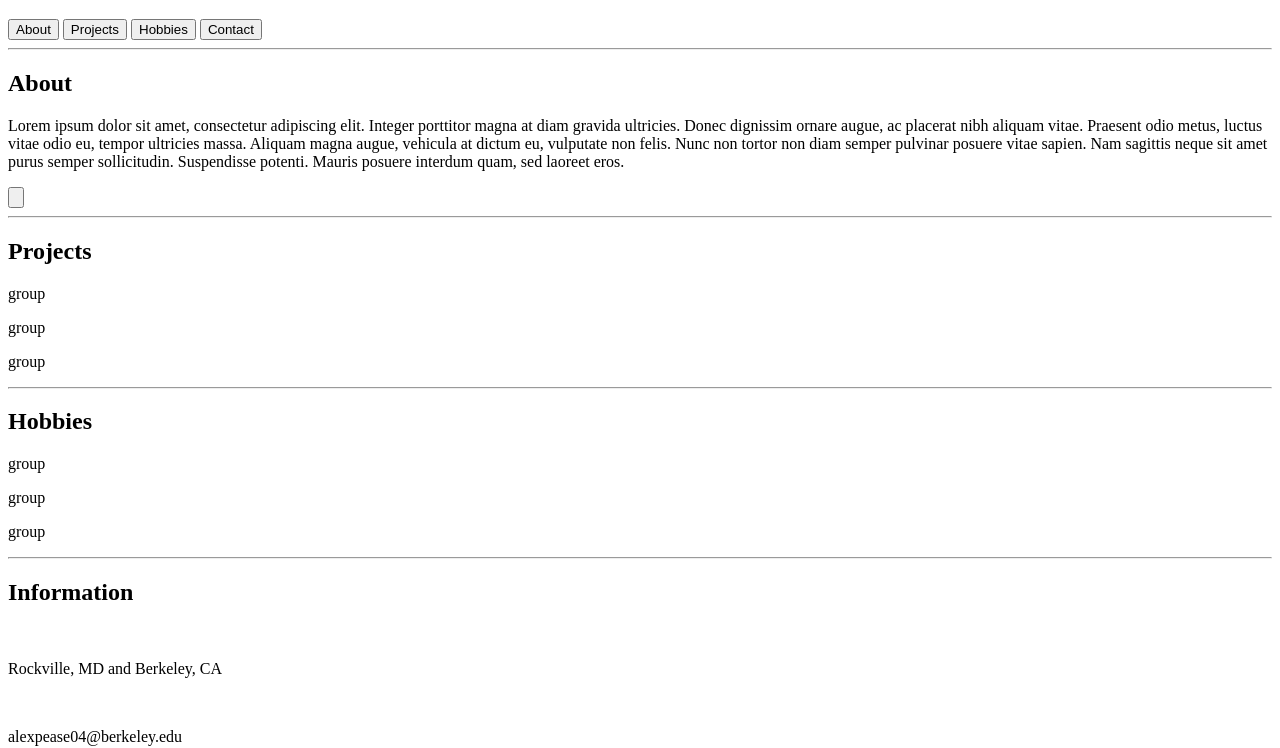
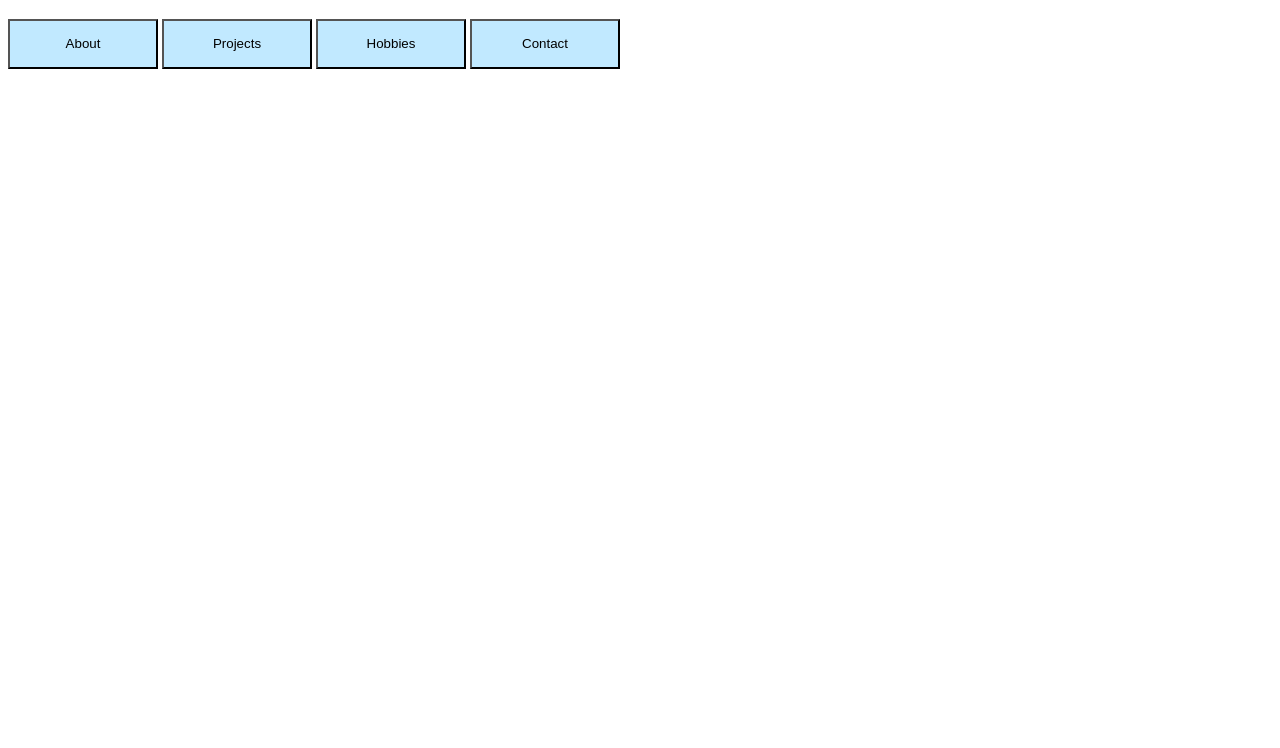
Before and after one commit to apease04/apease04.github.io, a plain HTML site: page index.html in a window 1280 px wide. Shown: the part 61-809 px from the top of the page. Drawn offline with Linux system fonts and the light colour scheme.

Commit message:
asdf
asdf

```diff
--- a/index.css
+++ b/index.css
@@ -0,0 +1,24 @@
+.button button{
+    width: 150px;
+    height: 50px;
+    background-color: #C1E9FF;
+    border-color: black;
+}
+.welcome_page{
+    height: 100vh;
+}
+.welcome_content{
+    margin: auto;
+}
+.about_page{
+    height: 100vh;
+}
+.projects_page{
+    height: 100vh;
+}
+.hobbies_page{
+    height: 100vh;
+}
+.contact_page{
+    height: 100vh;
+}
--- a/index.html
+++ b/index.html
@@ -1,42 +1,66 @@
 <!DOCTYPE html>
 
 <head>
+    <link rel="Stylesheet" href="index.css">
 </head>
 
 <body>
-    <div class="welcome_page">
-        <h1>Hi, I'm Alex! Welcome to my website!</h1>
-        <button>About</button>
-        <button>Projects</button>
-        <button>Hobbies</button>
-        <button>Contact</button>
+    <div class="welcome_page" id="welcome">
+        <div class="welcome_content">
+            <h1>Hi, I'm Alex! Welcome to my website!</h1>
+            <a href="#about" class="button"><button>About</button></a>
+            <a href="#projects" class="button"><button>Projects</button></a>
+            <a href="#hobbies" class="button"><button>Hobbies</button></a>
+            <a href="#information" class="button"><button>Contact</button></a>
+        </div>
     </div>
     <hr>
-    <div class="about_page">
+    <div class="about_page" id='about'>
         <h2>About</h2>
-        <p>Lorem ipsum dolor sit amet, consectetur adipiscing elit. Integer porttitor magna at diam gravida ultricies. Donec dignissim ornare augue, ac placerat nibh aliquam vitae. Praesent odio metus, luctus vitae odio eu, tempor ultricies massa. Aliquam magna augue, vehicula at dictum eu, vulputate non felis. Nunc non tortor non diam semper pulvinar posuere vitae sapien. Nam sagittis neque sit amet purus semper sollicitudin. Suspendisse potenti. Mauris posuere interdum quam, sed laoreet eros.</p>
+        <p>Lorem ipsum dolor sit amet, consectetur adipiscing elit. Integer porttitor magna at diam gravida ultricies.
+            Donec dignissim ornare augue, ac placerat nibh aliquam vitae. Praesent odio metus, luctus vitae odio eu,
+            tempor ultricies massa. Aliquam magna augue, vehicula at dictum eu, vulputate non felis. Nunc non tortor non
+            diam semper pulvinar posuere vitae sapien. Nam sagittis neque sit amet purus semper sollicitudin.
+            Suspendisse potenti. Mauris posuere interdum quam, sed laoreet eros.</p>
         <button><img></button>
     </div>
     <hr>
-    <div class="projects_page">
+    <div class="projects_page" id='projects'>
         <h2>Projects</h2>
-        <div class="projects_group"><p>group</p></div>
-        <div class="projects_group"><p>group</p></div>
-        <div class="projects_group"><p>group</p></div>
+        <div class="projects_group">
+            <p>group</p>
+        </div>
+        <div class="projects_group">
+            <p>group</p>
+        </div>
+        <div class="projects_group">
+            <p>group</p>
+        </div>
     </div>
     <hr>
-    <div class="hobbies_page">
+    <div class="hobbies_page" id="hobbies">
         <h2>Hobbies</h2>
-        <div class="hobbies_group"><p>group</p></div>
-        <div class="hobbies_group"><p>group</p></div>
-        <div class="hobbies_group"><p>group</p></div>
+        <div class="hobbies_group">
+            <p>group</p>
+        </div>
+        <div class="hobbies_group">
+            <p>group</p>
+        </div>
+        <div class="hobbies_group">
+            <p>group</p>
+        </div>
     </div>
     <hr>
-    <div class="information">
+    <div class="information" id="information">
         <h2>Information</h2>
-        <div class="logo_link"><img><p>Rockville, MD and Berkeley, CA</p></div>
-        <div class="logo_link"><img><p>alexpease04@berkeley.edu</p></div>
-        <div class="logo_link"><img><a href='https://www.linkedin.com/in/alexpease04/'>https://www.linkedin.com/in/alexpease04/</a></div>
+        <div class="logo_link"><img>
+            <p>Rockville, MD and Berkeley, CA</p>
+        </div>
+        <div class="logo_link"><img>
+            <p>alexpease04@berkeley.edu</p>
+        </div>
+        <div class="logo_link"><img><a
+                href='https://www.linkedin.com/in/alexpease04/'>https://www.linkedin.com/in/alexpease04/</a></div>
         <div class="logo_link"><img><a href='https://github.com/apease04'>https://github.com/apease04</a></div>
     </div>
 </body>
```
